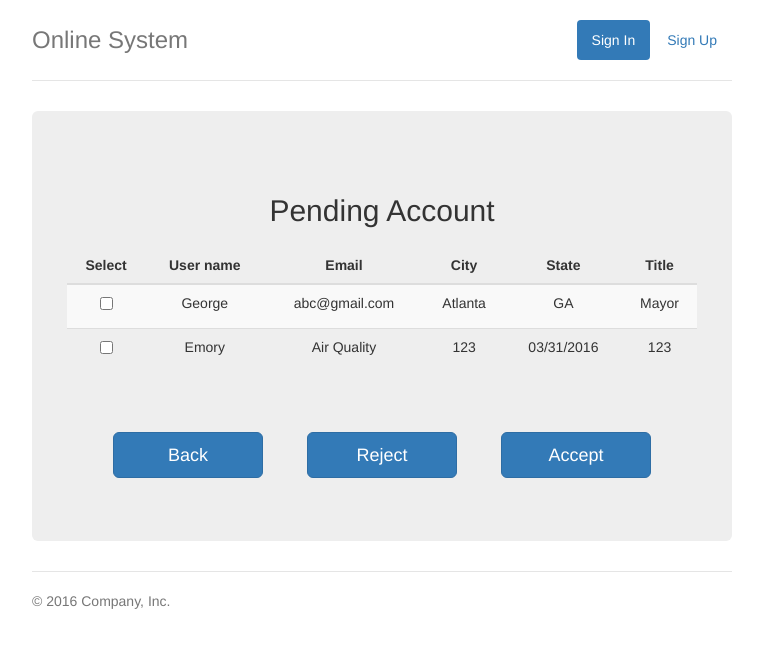
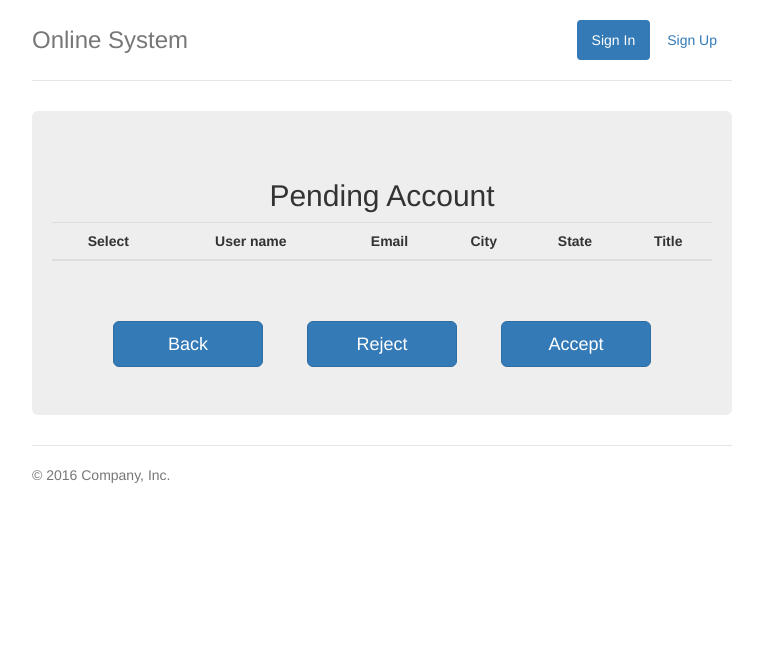
Before and after one commit to Flourishlove/Online-System-with-MYSQL, a Flask app: page /pendingaccount in a window 1280 px wide. Shown: the top 648 px of the page, without its empty margins (258-1021 px from the left). Run offline with Flask 2, Linux system fonts and the light colour scheme; data comes from the database, SQL or seed files in the repository; lists and menus that the app fills with data are empty.

Commit message:
finish pending account

```diff
--- a/webflask/application.py
+++ b/webflask/application.py
@@ -201,13 +201,28 @@ def pending_datapoint():
                 cur.execute("UPDATE DATAPOINT SET Accepted = 1 WHERE PLocation_Name = %s AND DateRecorded = %s;", [entries[index][0], entries[index][3]])
         return redirect(url_for('pending_datapoint'))
     else:
-        #cur.execute("SELECT PLocation_Name, DType, Data_Value, DateRecorded FROM DATAPOINT WHERE NOT Accepted;")
-        #entries = cur.fetchall()
         return render_template('pendingdatapoint.html', entries=entries)
 
-@application.route('/pendingaccount', methods=['GET'])
+@application.route('/pendingaccount', methods=['GET', 'POST'])
 def pending_account():
-    return render_template('pendingaccount.html')
+    cur.execute("SELECT Username, Email, UCity, UState, Title FROM USER WHERE NOT Approved;")
+    entries = cur.fetchall()
+    if request.method == 'POST':
+        checklist = request.form.getlist('check')
+        checklist = [str(x) for x in checklist]
+        if request.form['action'] == 'Reject':
+            for value in checklist:
+                print value
+                index = int(value)
+                cur.execute("DELETE FROM USER WHERE Email = %s;", [entries[index][1]])
+        else:
+            for value in checklist:
+                print value
+                index = int(value)
+                cur.execute("UPDATE USER SET Approved = 1 WHERE Email = %s;", [entries[index][1]])
+        return redirect(url_for('pending_account'))
+    else:
+        return render_template('pendingaccount.html', entries=entries)
 
 @application.route('/viewpoi', methods=['GET'])
 def view_poi():
--- a/webflask/templates/pendingaccount.html
+++ b/webflask/templates/pendingaccount.html
@@ -42,18 +42,18 @@
         <div class="header clearfix">
           <nav>
             <ul class="nav nav-pills pull-right">
-              <li role="presentation" class="active"><a href="#">Sign In</a></li>
-              <li role="presentation"><a href="#">Sign Up</a></li>
+              <li role="presentation" class="active"><a href="{{ url_for('login_page') }}">Sign In</a></li>
+              <li role="presentation"><a href="{{ url_for('signup') }}">Sign Up</a></li>
             </ul>
           </nav>
           <h3 class="text-muted">Online System</h3>
         </div>
 
         <div class="jumbotron">
-          <form class="form-signin">
             <h2 class="form-signin-heading">Pending Account</h2>
             <table class="table table-striped">
               <thead>
+              <form action="{{ url_for('pending_account') }}" method="post" class="form-signin">
                 <tr>
                   <th>Select</th>
                   <th>User name</th>
@@ -64,31 +64,27 @@
                 </tr>
               </thead>
               <tbody>
-                <tr>
+              {% set count = [0] %}
+                {% for row in entries %}
+                  <tr>
                   <td>
-                    <label><input type="checkbox" value="1"></label></td>
-                    <td>George</td>
-                    <td>abc@gmail.com</td>
-                    <td>Atlanta</td>
-                    <td>GA</td>
-                    <td>Mayor</td>
+                    <label><input type="checkbox" name="check" value="{{ count[0] }}"></label></td>
+                    <td>{{ row[0] }}</td>
+                    <td>{{ row[1] }}</td>
+                    <td>{{ row[2] }}</td>
+                    <td>{{ row[3] }}</td>
+                    <td>{{ row[4] }}</td>
                   </tr>
-                  <tr>
-                    <td>
-                      <label><input type="checkbox" value="2"></label></td>
-                      <td>Emory</td>
-                      <td>Air Quality</td>
-                      <td>123</td>
-                      <td>03/31/2016</td>
-                      <td>123</td>
-                    </tr>
+                  {% if count.append(count.pop() + 1) %}
+                  {% endif %}
+                {% endfor %}
                   </tbody>
                 </table>
-                <button class="btn btn-lg btn-primary btn-signin" type="submit" style="width: 150px; margin-right: 20px; margin-left: 20px;">Back</button>
+                <button class="btn btn-lg btn-primary btn-signin" style="width: 150px; margin-right: 20px; margin-left: 20px;">Back</button>
 
-                <button class="btn btn-lg btn-primary btn-signin" type="submit" style="width: 150px; margin-right: 20px; margin-left: 20px;">Reject</button>
+                <button class="btn btn-lg btn-primary btn-signin" name="action" type="submit" style="width: 150px; margin-right: 20px; margin-left: 20px;">Reject</button>
 
-                <button class="btn btn-lg btn-primary btn-signin" type="submit" style="width: 150px; margin-right: 20px; margin-left: 20px;">Accept</button>
+                <button class="btn btn-lg btn-primary btn-signin" name="action" type="submit" style="width: 150px; margin-right: 20px; margin-left: 20px;">Accept</button>
 
 
               </form>
@@ -102,6 +98,6 @@
 
 
           <!-- IE10 viewport hack for Surface/desktop Windows 8 bug -->
-          <script src="{{ url_for('static', filename='js/e10-viewport-bug-workaround.js') }}"></script>
+          <script src="{{ url_for('static', filename='js/ie10-viewport-bug-workaround.js') }}"></script>
         </body>
         </html>
```
Also changed, not shown: 1 other file.
